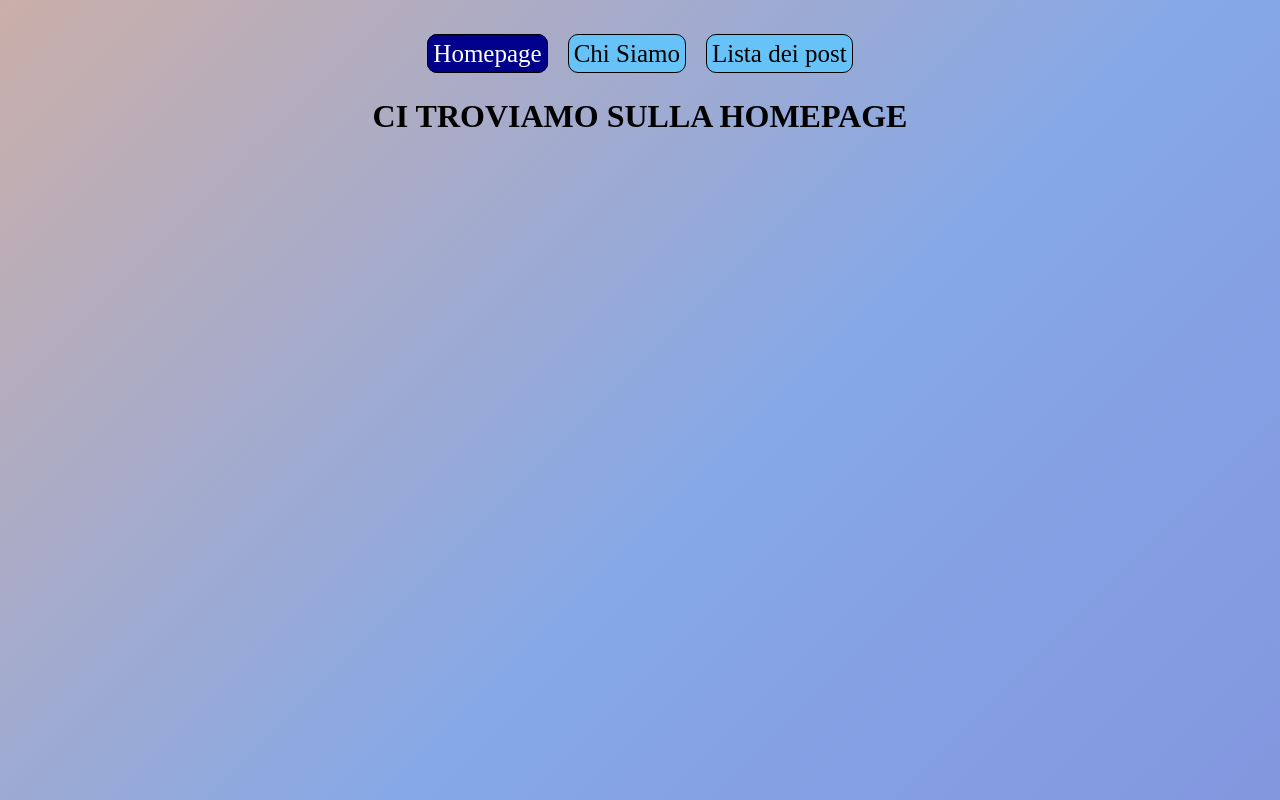
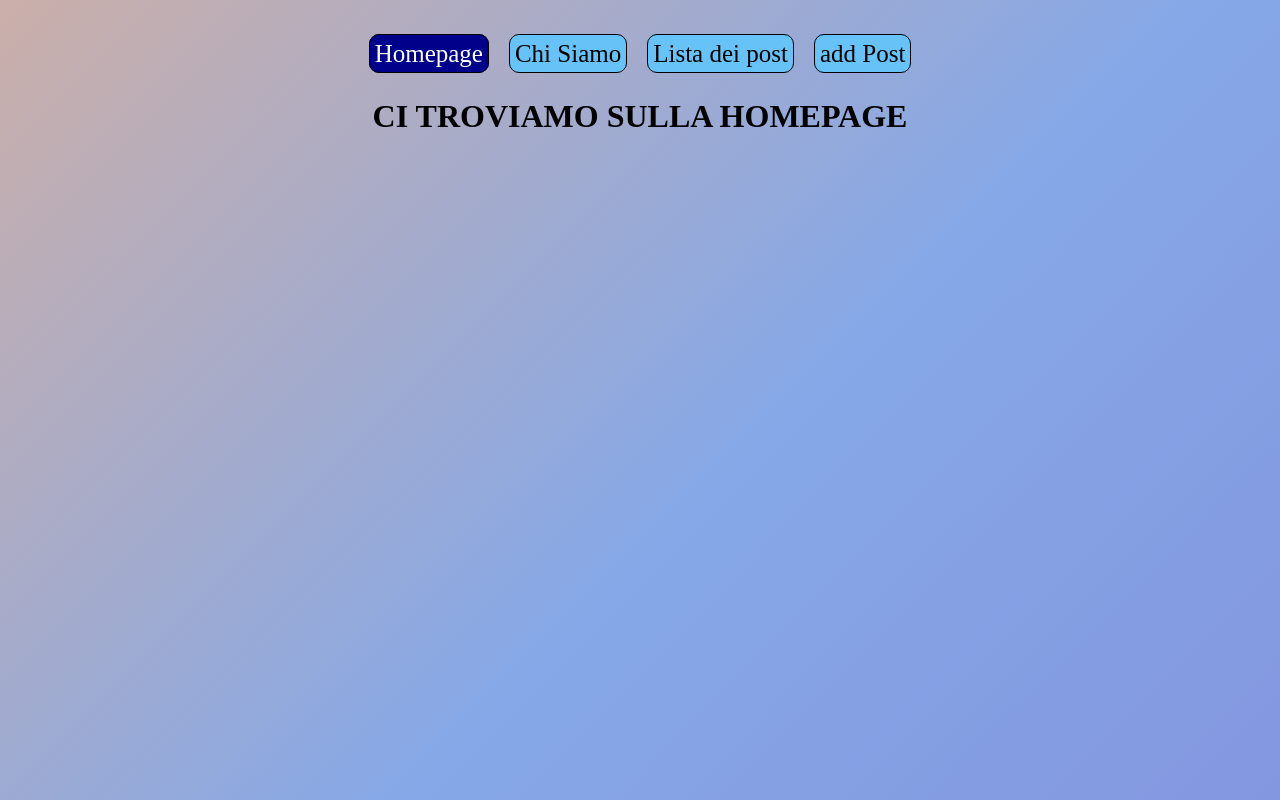
Before and after one commit to MirkoCaccavone/react-context-api, a React (Vite) app: page / in a window 1280 px wide. Built offline with nearby package versions, Linux system fonts and the light colour scheme.

Commit message:
[feat] add navigation to Post creation page in Header component

```diff
--- a/src/components/Header.jsx
+++ b/src/components/Header.jsx
@@ -9,7 +9,7 @@ export default function Header() {
                 <NavLink to="/">Homepage</NavLink>
                 <NavLink to="/chisiamo">Chi Siamo</NavLink>
                 <NavLink to="/posts">Lista dei post</NavLink>
-                {/* <NavLink to="/posts/create">add Post</NavLink> */}
+                <NavLink to="/posts/create">add Post</NavLink>
 
 
 
```
